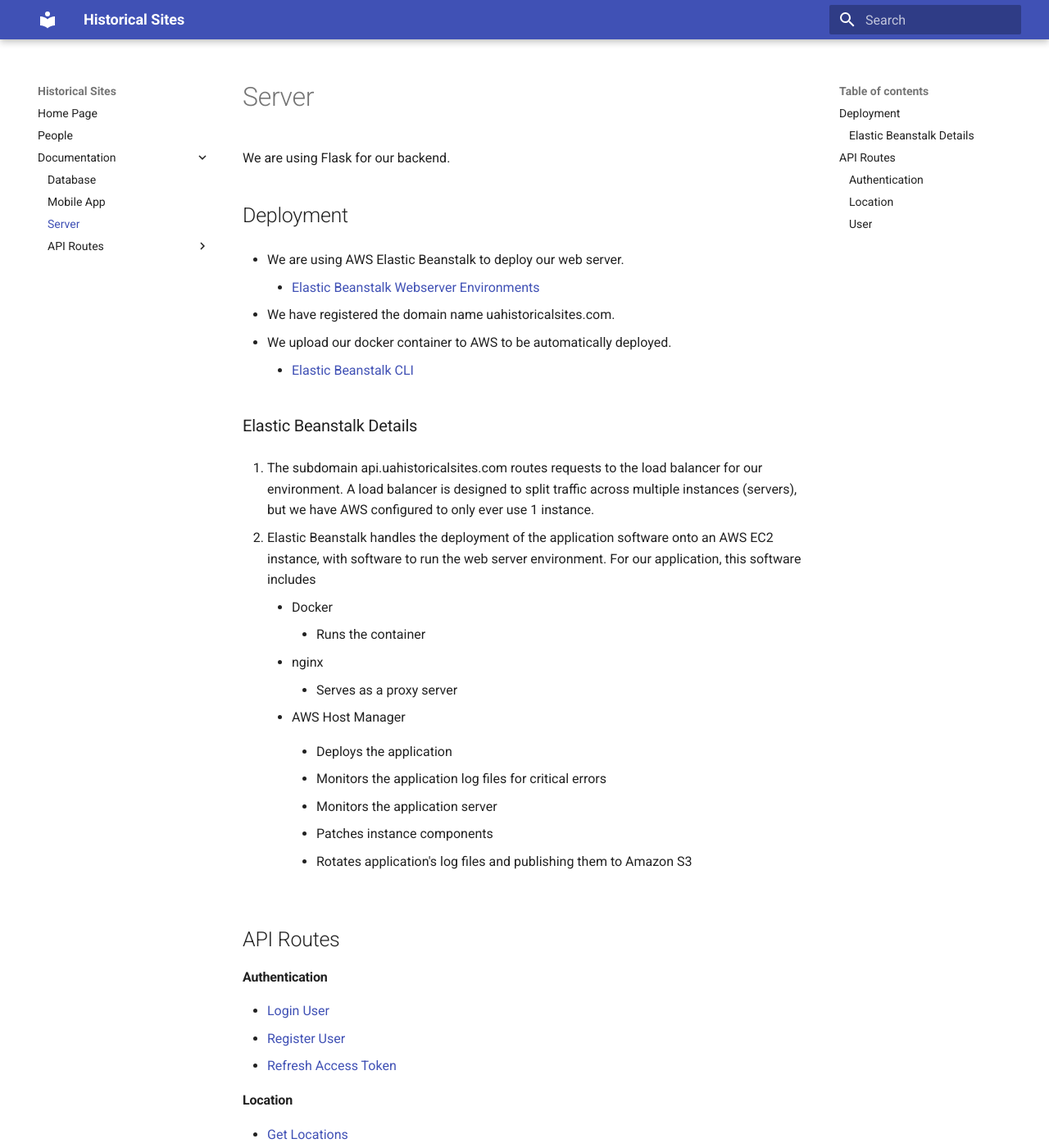
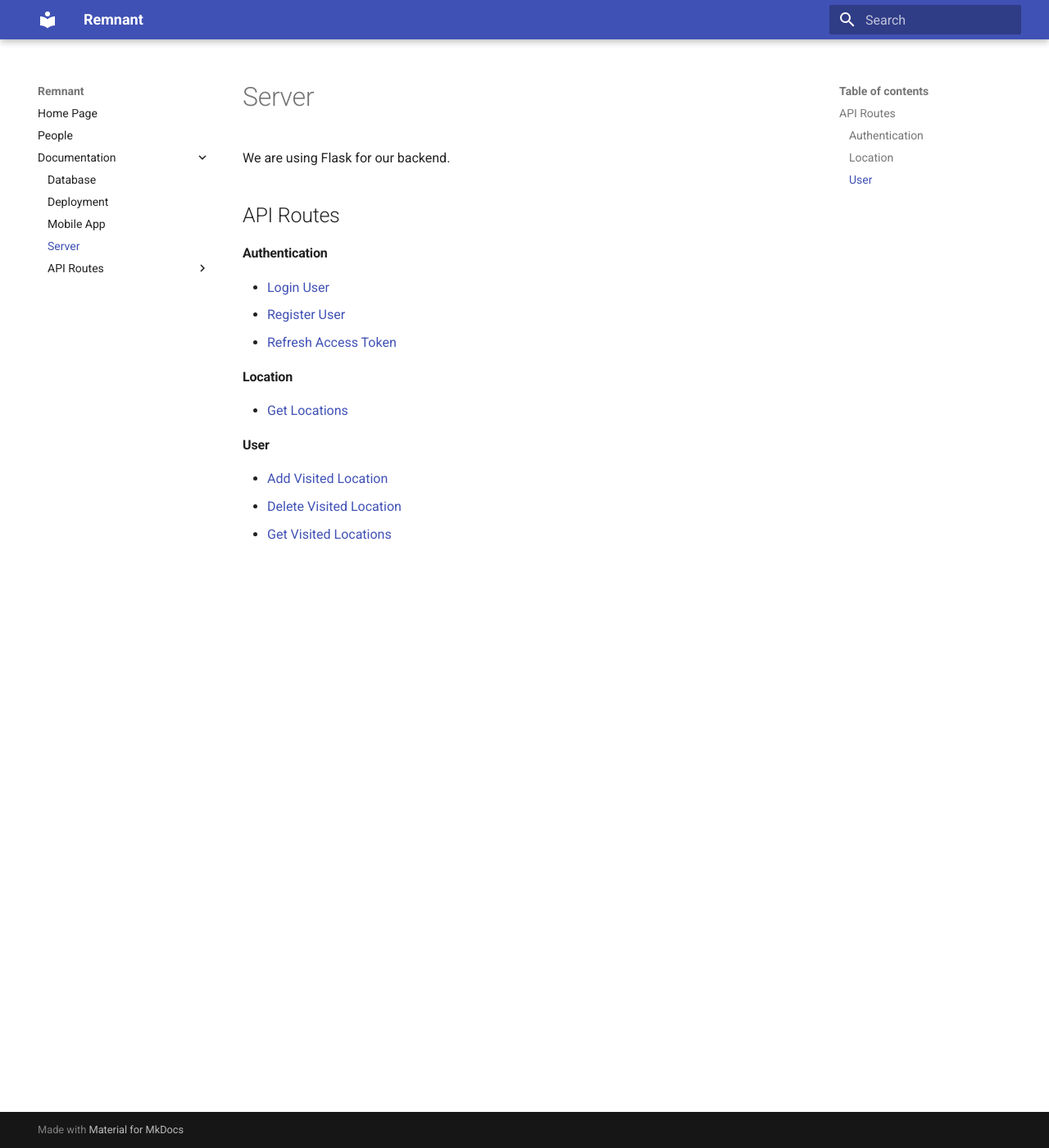
Before and after one commit to CS-495-Historical-Sites/remnant, an MkDocs documentation site: the page built from documentation/docs/Documentation/Server.md, in a window 1280 px wide and 1400 px high. Shown: the whole window at 82% size. Built offline with MkDocs 1.6.1 and Material for MkDocs 9.7.7, drawn with Linux system fonts in a browser that asks for light colours.

Commit message:
required docs

```diff
--- a/documentation/docs/Documentation/Server.md
+++ b/documentation/docs/Documentation/Server.md
@@ -1,38 +1,6 @@
 # Server
 
 We are using Flask for our backend.
-
-## Deployment
-
-- We are using AWS Elastic Beanstalk to deploy our web server.
-    - [Elastic Beanstalk Webserver Environments](https://docs.aws.amazon.com/elasticbeanstalk/latest/dg/concepts-webserver.html)
-
-- We have registered the domain name uahistoricalsites.com.
-
-- We upload our docker container to AWS to be automatically deployed.
-    - [Elastic Beanstalk CLI](https://docs.aws.amazon.com/elasticbeanstalk/latest/dg/eb-cli3.html)
-
-
-### Elastic Beanstalk Details
-
-1. The subdomain api.uahistoricalsites.com routes requests to the load balancer for our environment. A load balancer is designed to split traffic across multiple instances (servers), but we have AWS configured to only ever use 1 instance.
-
-2. Elastic Beanstalk handles the deployment of the application software onto an AWS EC2 instance, with software to run the web server environment. For our application, this software includes
-    - Docker
-        - Runs the container
-    - nginx
-        - Serves as a proxy server
-    - AWS Host Manager
-        - Deploys the application
-
-        - Monitors the application log files for critical errors
-
-        - Monitors the application server
-
-        - Patches instance components
-
-        - Rotates application's log files and publishing them to Amazon S3
-
 
 
 ## API Routes
--- a/documentation/mkdocs.yml
+++ b/documentation/mkdocs.yml
@@ -1,4 +1,4 @@
-site_name: Historical Sites
+site_name: Remnant
 
 theme:
   name: material
```
Also changed, not shown: documentation/docs/Documentation/Deployment.md (added, +22 -0 lines), documentation/docs/Group.md (+1 -1 lines), documentation/docs/index.md (+9 -5 lines), README.md (added).
